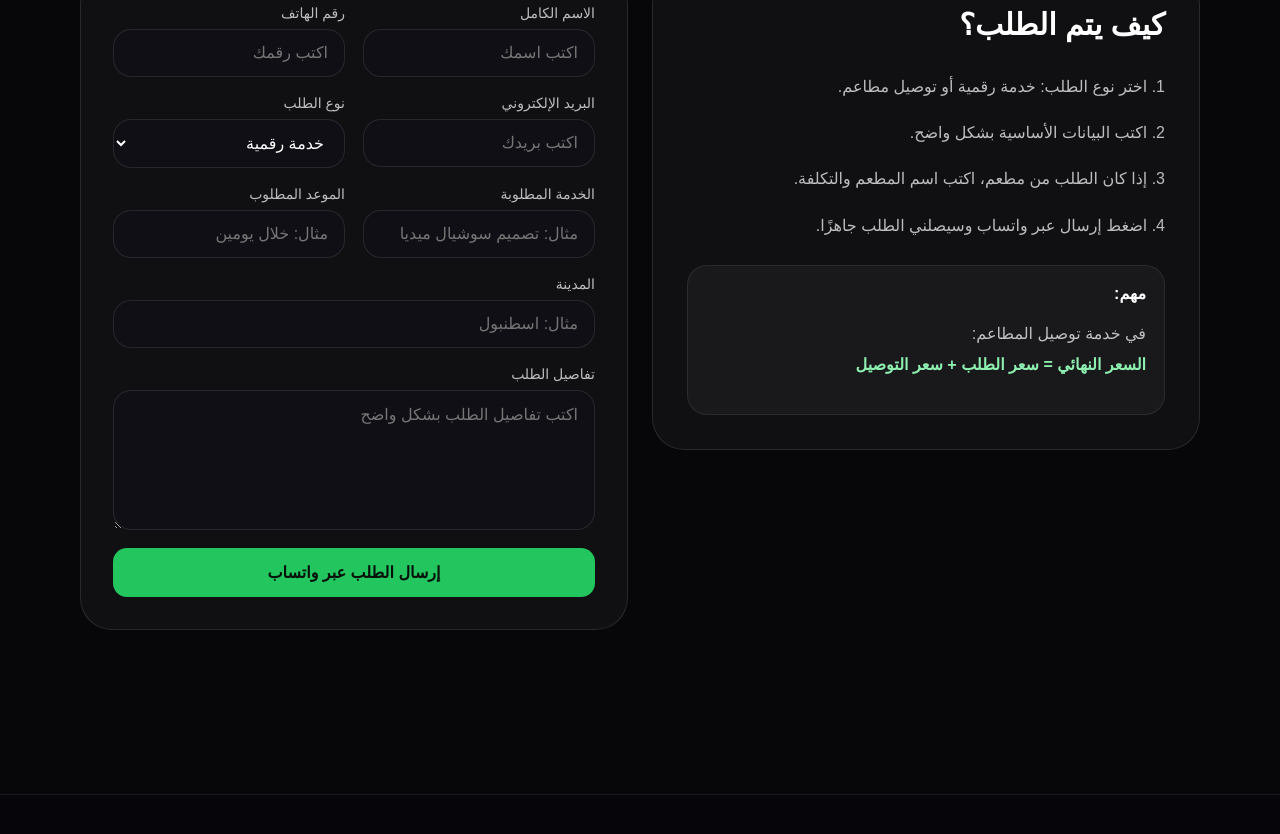
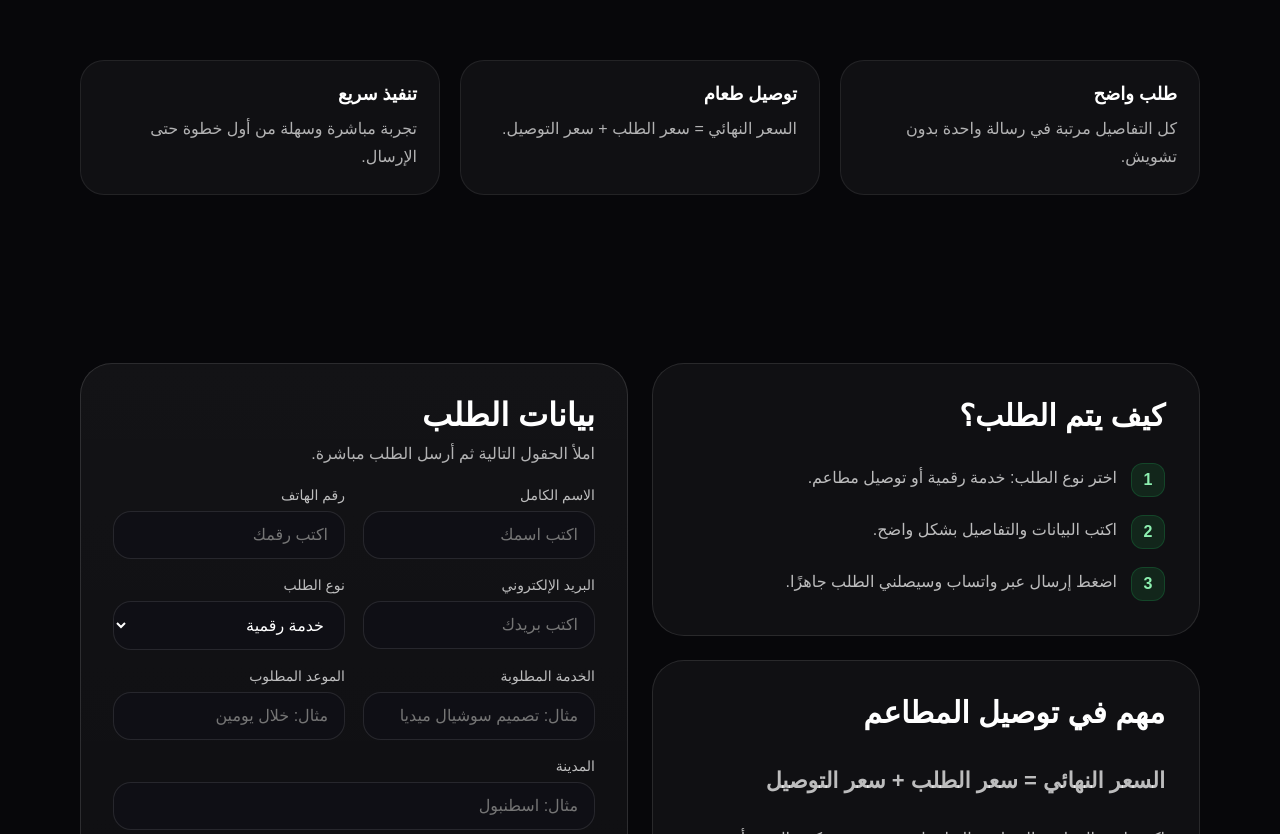
Before and after one commit to adibbaghdadi-web/adib-services, a Next.js app: page /request in a window 1280 px wide. Shown: the part 566-1400 px from the top of the page. Built offline with nearby package versions, Linux system fonts and the light colour scheme.

Commit message:
upgrade request page ui

```diff
--- a/app/globals.css
+++ b/app/globals.css
@@ -720,3 +720,115 @@ img {
 .portfolio-card:hover .portfolio-image {
   transform: scale(1.05);
 }
+.request-hero {
+  min-height: 44vh;
+  display: flex;
+  align-items: center;
+}
+
+.request-top-boxes {
+  display: grid;
+  grid-template-columns: repeat(3, minmax(0, 1fr));
+  gap: 20px;
+}
+
+.request-mini-box {
+  padding: 22px;
+  border-radius: 24px;
+  background: rgba(255, 255, 255, 0.04);
+  border: 1px solid rgba(255, 255, 255, 0.08);
+}
+
+.request-mini-box p {
+  margin: 10px 0 0;
+  color: rgba(255, 255, 255, 0.68);
+  line-height: 1.8;
+}
+
+.request-mini-title {
+  display: inline-block;
+  font-size: 18px;
+  font-weight: 700;
+}
+
+.request-side {
+  display: flex;
+  flex-direction: column;
+  gap: 24px;
+}
+
+.request-side-box {
+  height: fit-content;
+}
+
+.request-steps-list {
+  display: flex;
+  flex-direction: column;
+  gap: 18px;
+  margin-top: 18px;
+}
+
+.request-step-item {
+  display: flex;
+  align-items: flex-start;
+  gap: 14px;
+}
+
+.request-step-item span {
+  width: 34px;
+  height: 34px;
+  border-radius: 12px;
+  background: rgba(34, 197, 94, 0.12);
+  border: 1px solid rgba(34, 197, 94, 0.2);
+  color: #8df0b0;
+  display: flex;
+  align-items: center;
+  justify-content: center;
+  font-weight: 800;
+  flex-shrink: 0;
+}
+
+.request-step-item p {
+  margin: 0;
+}
+
+.request-form-card {
+  border: 1px solid rgba(255, 255, 255, 0.12);
+  background: linear-gradient(180deg, rgba(255,255,255,0.05), rgba(255,255,255,0.03));
+}
+
+.request-form-head {
+  margin-bottom: 24px;
+}
+
+.request-form-head h3 {
+  margin: 0 0 10px;
+  font-size: 32px;
+}
+
+.request-form-head p {
+  margin: 0;
+  color: rgba(255, 255, 255, 0.68);
+}
+
+.big-highlight {
+  font-size: 22px;
+  line-height: 1.8;
+}
+
+.total-box-strong {
+  font-size: 24px;
+  text-align: center;
+}
+
+.request-submit {
+  font-size: 18px;
+  padding-top: 16px;
+  padding-bottom: 16px;
+}
+
+@media (max-width: 960px) {
+  .request-top-boxes {
+    grid-template-columns: 1fr;
+  }
+}
--- a/app/request/page.tsx
+++ b/app/request/page.tsx
@@ -56,7 +56,6 @@ export default function RequestPage() {
 الاسم: ${fullName || "-"}
 رقم الهاتف: ${phone || "-"}
 البريد الإلكتروني: ${email || "-"}
-نوع الطلب: ${serviceType}
 اسم المطعم: ${restaurantName || "-"}
 المدينة: ${city || "-"}
 العنوان: ${location || "-"}
@@ -69,7 +68,6 @@ export default function RequestPage() {
 الاسم: ${fullName || "-"}
 رقم الهاتف: ${phone || "-"}
 البريد الإلكتروني: ${email || "-"}
-نوع الطلب: ${serviceType}
 الخدمة المطلوبة: ${service || "-"}
 المدينة: ${city || "-"}
 الموعد المطلوب: ${deadline || "-"}
@@ -98,40 +96,86 @@ export default function RequestPage() {
     <main>
       <Navbar />
 
+      <section className="hero request-hero">
+        <div className="hero-bg" />
+        <div className="container hero-content">
+          <span className="hero-badge">طلب خدمة</span>
+
+          <h1 className="hero-title">
+            أرسل طلبك بشكل
+            <span className="hero-highlight"> واضح ومرتب</span>
+          </h1>
+
+          <p className="hero-subtitle">
+            اختر نوع الطلب، اكتب التفاصيل، ثم أرسل كل شيء مباشرة عبر واتساب
+            بطريقة منظمة وسريعة.
+          </p>
+        </div>
+      </section>
+
       <section className="page-section">
         <div className="container">
-          <SectionHeader
-            eyebrow="طلب خدمة"
-            title="أرسل طلبك بشكل مرتب"
-            description="املأ التفاصيل بوضوح، ثم أرسل الطلب عبر واتساب من هذا المكان فقط."
-            centered
-          />
+          <div className="request-top-boxes">
+            <div className="request-mini-box">
+              <span className="request-mini-title">طلب واضح</span>
+              <p>كل التفاصيل مرتبة في رسالة واحدة بدون تشويش.</p>
+            </div>
+
+            <div className="request-mini-box">
+              <span className="request-mini-title">توصيل طعام</span>
+              <p>السعر النهائي = سعر الطلب + سعر التوصيل.</p>
+            </div>
+
+            <div className="request-mini-box">
+              <span className="request-mini-title">تنفيذ سريع</span>
+              <p>تجربة مباشرة وسهلة من أول خطوة حتى الإرسال.</p>
+            </div>
+          </div>
         </div>
       </section>
 
       <section className="page-section">
         <div className="container">
           <div className="grid-2 request-layout">
-            <div className="info-box">
-              <h3>كيف يتم الطلب؟</h3>
-              <p>1. اختر نوع الطلب: خدمة رقمية أو توصيل مطاعم.</p>
-              <p>2. اكتب البيانات الأساسية بشكل واضح.</p>
-              <p>3. إذا كان الطلب من مطعم، اكتب اسم المطعم والتكلفة.</p>
-              <p>4. اضغط إرسال عبر واتساب وسيصلني الطلب جاهزًا.</p>
+            <div className="request-side">
+              <div className="info-box request-side-box">
+                <h3>كيف يتم الطلب؟</h3>
+                <div className="request-steps-list">
+                  <div className="request-step-item">
+                    <span>1</span>
+                    <p>اختر نوع الطلب: خدمة رقمية أو توصيل مطاعم.</p>
+                  </div>
 
-              <div className="request-note">
-                <strong>مهم:</strong>
+                  <div className="request-step-item">
+                    <span>2</span>
+                    <p>اكتب البيانات والتفاصيل بشكل واضح.</p>
+                  </div>
+
+                  <div className="request-step-item">
+                    <span>3</span>
+                    <p>اضغط إرسال عبر واتساب وسيصلني الطلب جاهزًا.</p>
+                  </div>
+                </div>
+              </div>
+
+              <div className="info-box request-side-box highlight-box">
+                <h3>مهم في توصيل المطاعم</h3>
+                <p className="highlight-text big-highlight">
+                  السعر النهائي = سعر الطلب + سعر التوصيل
+                </p>
                 <p>
-                  في خدمة توصيل المطاعم:
-                  <br />
-                  <span className="highlight-text">
-                    السعر النهائي = سعر الطلب + سعر التوصيل
-                  </span>
+                  اكتب اسم المطعم، العنوان، والتفاصيل بوضوح حتى يكون التنفيذ أسرع
+                  وأدق.
                 </p>
               </div>
             </div>
 
-            <div className="form-card">
+            <div className="form-card request-form-card">
+              <div className="request-form-head">
+                <h3>بيانات الطلب</h3>
+                <p>املأ الحقول التالية ثم أرسل الطلب مباشرة.</p>
+              </div>
+
               <div className="form-grid">
                 <div className="form-field">
                   <label>الاسم الكامل</label>
@@ -251,7 +295,7 @@ export default function RequestPage() {
 
                     <div className="form-field form-full">
                       <label>الإجمالي المتوقع</label>
-                      <div className="total-box">{totalPrice}</div>
+                      <div className="total-box total-box-strong">{totalPrice}</div>
                     </div>
                   </>
                 )}
@@ -270,7 +314,7 @@ export default function RequestPage() {
                     href={whatsappUrl}
                     target="_blank"
                     rel="noreferrer"
-                    className="button button-primary full-width"
+                    className="button button-primary full-width request-submit"
                   >
                     إرسال الطلب عبر واتساب
                   </a>
```
